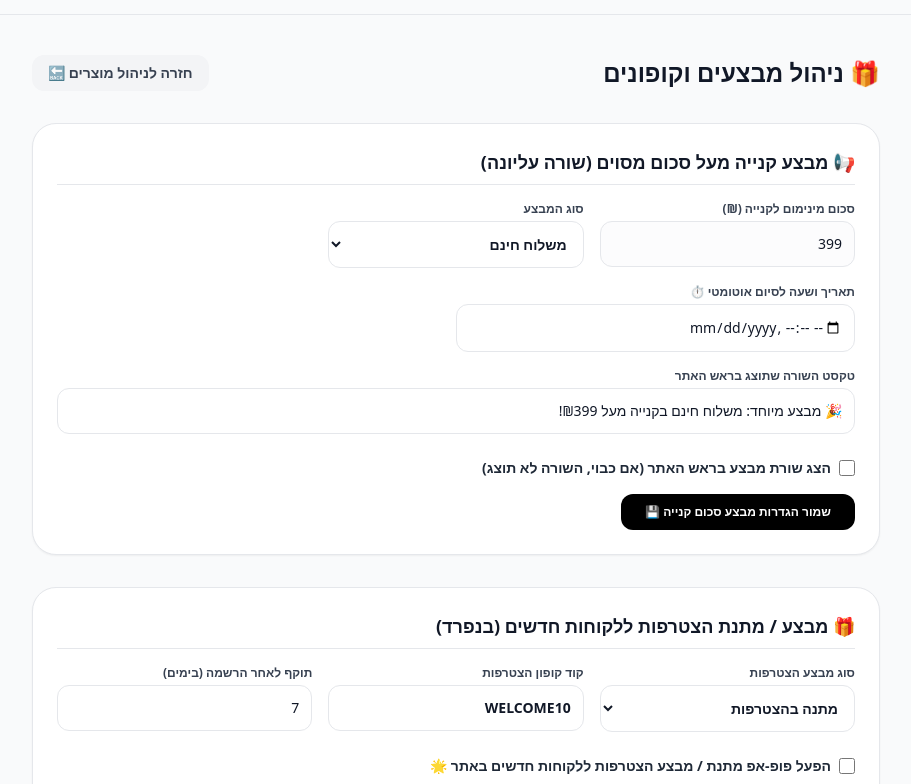
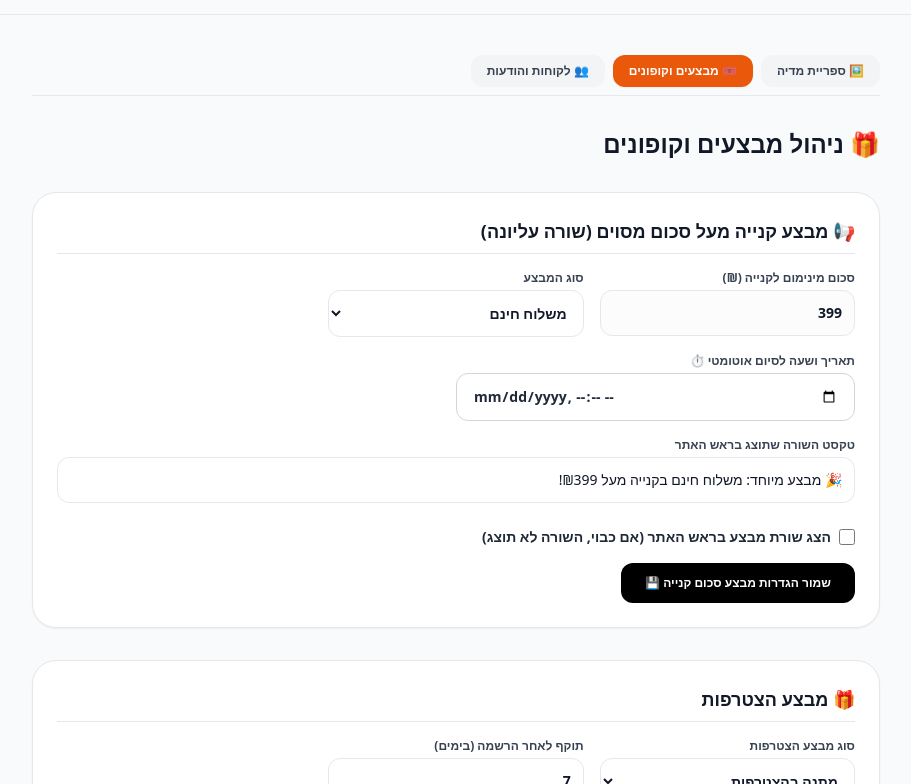
Before and after one commit to myphone3/My-phone-, a Next.js app: page /admin/coupons in a window 1280 px wide. Shown: the part 256-1040 px from the top of the page, without its empty margins (184-1095 px from the left). Built offline with nearby package versions, Linux system fonts and the light colour scheme; no server answers; the database is empty.

Commit message:
Update page.tsx

```diff
--- a/app/admin/coupons/page.tsx
+++ b/app/admin/coupons/page.tsx
@@ -19,11 +19,10 @@ export default function AdminCouponsPage() {
   const [thresholdBannerText, setThresholdBannerText] = useState('🎉 מבצע מיוחד: משלוח חינם בקנייה מעל ₪399!');
   const [announcementEndTime, setAnnouncementEndTime] = useState('');
 
-  // הגדרות מתנת / מבצע הצטרפות נפרד ללקוחות חדשים
+  // הגדרות מבצע הצטרפות
   const [welcomeActive, setWelcomeActive] = useState(false);
   const [welcomeType, setWelcomeType] = useState('מתנה'); // מתנה או אחוזים
   const [welcomeDiscountValue, setWelcomeDiscountValue] = useState('10');
-  const [welcomeCode, setWelcomeCode] = useState('WELCOME10');
   const [welcomeDaysValid, setWelcomeDaysValid] = useState('7');
 
   useEffect(() => {
@@ -55,7 +54,6 @@ export default function AdminCouponsPage() {
       if (settingsData.welcome_active !== undefined) setWelcomeActive(!!settingsData.welcome_active);
       if (settingsData.welcome_type) setWelcomeType(settingsData.welcome_type);
       if (settingsData.welcome_discount_value) setWelcomeDiscountValue(settingsData.welcome_discount_value);
-      if (settingsData.welcome_code) setWelcomeCode(settingsData.welcome_code);
       if (settingsData.welcome_days_valid) setWelcomeDaysValid(settingsData.welcome_days_valid);
     }
   };
@@ -109,7 +107,7 @@ export default function AdminCouponsPage() {
     if (error) {
       alert('שגיאה בשמירת הגדרות המבצע: ' + error.message);
     } else {
-      alert('הגדרות מבצע סכום קנייה עודכנו בהצלחה! ✨');
+      alert('הגדרות המבצע עודכנו בהצלחה! ✨');
       fetchData();
     }
   };
@@ -119,7 +117,6 @@ export default function AdminCouponsPage() {
       welcome_active: welcomeActive,
       welcome_type: welcomeType,
       welcome_discount_value: welcomeDiscountValue,
-      welcome_code: welcomeCode.trim().toUpperCase(),
       welcome_days_valid: Number(welcomeDaysValid) || 7
     };
 
@@ -135,9 +132,9 @@ export default function AdminCouponsPage() {
     }
 
     if (error) {
-      alert('שגיאה בשמירת מתנת הצטרפות: ' + error.message);
+      alert('שגיאה בשמירת מבצע הצטרפות: ' + error.message);
     } else {
-      alert('הגדרות מתנת/מבצע הצטרפות עודכנו בהצלחה! 🎁');
+      alert('הגדרות מבצע הצטרפות עודכנו בהצלחה! 🎁');
       fetchData();
     }
   };
@@ -149,17 +146,28 @@ export default function AdminCouponsPage() {
   };
 
   return (
-    <div className="max-w-4xl mx-auto p-6 space-y-8" dir="rtl">
-      <div className="flex justify-between items-center mb-6">
-        <h1 className="text-2xl font-black text-gray-900">🎁 ניהול מבצעים וקופונים</h1>
-        <Link href="/admin/products" className="bg-gray-100 hover:bg-gray-200 px-4 py-2 rounded-xl text-sm font-bold text-gray-700">
-          חזרה לניהול מוצרים 🔙
+    <div className="max-w-4xl mx-auto p-4 sm:p-6 space-y-8" dir="rtl">
+
+      {/* סרגל ניווט עליון בלשוניות */}
+      <div className="flex items-center gap-2 overflow-x-auto pb-2 border-b">
+        <Link href="/admin/media" className="bg-gray-100 hover:bg-gray-200 text-gray-700 px-4 py-2 rounded-xl text-xs font-bold shrink-0">
+          🖼️ ספריית מדיה
+        </Link>
+        <Link href="/admin/coupons" className="bg-orange-600 text-white px-4 py-2 rounded-xl text-xs font-bold shrink-0 shadow-sm">
+          🎟️ מבצעים וקופונים
+        </Link>
+        <Link href="/admin/customers" className="bg-gray-100 hover:bg-gray-200 text-gray-700 px-4 py-2 rounded-xl text-xs font-bold shrink-0">
+          👥 לקוחות והודעות
         </Link>
       </div>
 
-      {/* 1. מבצע סכום קנייה (משלוח חינם או הנחת אחוזים) */}
-      <div className="bg-white p-6 rounded-3xl shadow-sm border space-y-4">
-        <h2 className="text-lg font-black text-gray-900 border-b pb-2">📢 מבצע קנייה מעל סכום מסוים (שורה עליונה)</h2>
+      <div className="mb-2">
+        <h1 className="text-2xl font-black text-gray-900">🎁 ניהול מבצעים וקופונים</h1>
+      </div>
+
+      {/* 1. מבצע קנייה מעל סכום מסוים */}
+      <div className="bg-white p-5 sm:p-6 rounded-3xl shadow-sm border space-y-4">
+        <h2 className="text-base sm:text-lg font-black text-gray-900 border-b pb-2">📢 מבצע קנייה מעל סכום מסוים (שורה עליונה)</h2>
 
         <div className="grid grid-cols-1 md:grid-cols-3 gap-4">
           <div>
@@ -168,7 +176,7 @@ export default function AdminCouponsPage() {
               type="number"
               value={thresholdAmount}
               onChange={(e) => setThresholdAmount(e.target.value)}
-              className="w-full border p-3 rounded-xl text-sm bg-gray-50/50"
+              className="w-full border p-3 rounded-xl text-sm bg-gray-50/50 font-bold"
             />
           </div>
           <div>
@@ -198,12 +206,14 @@ export default function AdminCouponsPage() {
 
         <div>
           <label className="block text-xs font-bold text-gray-700 mb-1">תאריך ושעה לסיום אוטומטי ⏱️</label>
-          <input
-            type="datetime-local"
-            value={announcementEndTime}
-            onChange={(e) => setAnnouncementEndTime(e.target.value)}
-            className="w-full md:w-1/2 border p-3 rounded-xl text-sm bg-white font-medium text-right"
-          />
+          <div className="w-full md:w-1/2">
+            <input
+              type="datetime-local"
+              value={announcementEndTime}
+              onChange={(e) => setAnnouncementEndTime(e.target.value)}
+              className="w-full border border-gray-300 px-4 py-3 rounded-xl text-sm bg-white font-mono font-bold text-gray-800 shadow-2xs outline-none focus:border-orange-500"
+            />
+          </div>
         </div>
 
         <div>
@@ -213,7 +223,7 @@ export default function AdminCouponsPage() {
             value={thresholdBannerText}
             onChange={(e) => setThresholdBannerText(e.target.value)}
             placeholder="למשל: 🎉 מבצע מיוחד: משלוח חינם בקנייה מעל ₪399!"
-            className="w-full border p-3 rounded-xl text-sm"
+            className="w-full border p-3 rounded-xl text-sm font-medium"
           />
         </div>
 
@@ -232,15 +242,15 @@ export default function AdminCouponsPage() {
 
         <button
           onClick={handleSaveThresholdPromo}
-          className="bg-black text-white px-6 py-2.5 rounded-xl text-xs font-bold hover:bg-gray-800 transition cursor-pointer"
+          className="bg-black text-white px-6 py-3 rounded-xl text-xs font-bold hover:bg-gray-800 transition cursor-pointer"
         >
           שמור הגדרות מבצע סכום קנייה 💾
         </button>
       </div>
 
-      {/* 2. מתנת / מבצע הצטרפות נפרד ללקוחות חדשים */}
-      <div className="bg-white p-6 rounded-3xl shadow-sm border space-y-4">
-        <h2 className="text-lg font-black text-gray-900 border-b pb-2">🎁 מבצע / מתנת הצטרפות ללקוחות חדשים (בנפרד)</h2>
+      {/* 2. מבצע הצטרפות */}
+      <div className="bg-white p-5 sm:p-6 rounded-3xl shadow-sm border space-y-4">
+        <h2 className="text-base sm:text-lg font-black text-gray-900 border-b pb-2">🎁 מבצע הצטרפות</h2>
 
         <div className="grid grid-cols-1 md:grid-cols-3 gap-4">
           <div>
@@ -268,22 +278,12 @@ export default function AdminCouponsPage() {
           )}
 
           <div>
-            <label className="block text-xs font-bold text-gray-700 mb-1">קוד קופון הצטרפות</label>
-            <input
-              type="text"
-              value={welcomeCode}
-              onChange={(e) => setWelcomeCode(e.target.value)}
-              className="w-full border p-3 rounded-xl text-sm uppercase font-bold"
-            />
-          </div>
-
-          <div>
             <label className="block text-xs font-bold text-gray-700 mb-1">תוקף לאחר הרשמה (בימים)</label>
             <input
               type="number"
               value={welcomeDaysValid}
               onChange={(e) => setWelcomeDaysValid(e.target.value)}
-              className="w-full border p-3 rounded-xl text-sm bg-white"
+              className="w-full border p-3 rounded-xl text-sm bg-white font-bold"
             />
           </div>
         </div>
@@ -297,21 +297,21 @@ export default function AdminCouponsPage() {
             className="w-4 h-4 accent-black rounded cursor-pointer"
           />
           <label htmlFor="welcomeActive" className="text-sm font-bold text-gray-800 cursor-pointer">
-            הפעל פופ-אפ מתנת / מבצע הצטרפות ללקוחות חדשים באתר 🌟
+            הפעל פופ-אפ מבצע הצטרפות ללקוחות חדשים באתר 🌟
           </label>
         </div>
 
         <button
           onClick={handleSaveWelcomePromo}
-          className="bg-black text-white px-6 py-2.5 rounded-xl text-xs font-bold hover:bg-gray-800 transition cursor-pointer"
+          className="bg-black text-white px-6 py-3 rounded-xl text-xs font-bold hover:bg-gray-800 transition cursor-pointer"
         >
           שמור הגדרות הצטרפות 💾
         </button>
       </div>
 
-      {/* 3. הוספת קופון רגיל עם שדה שם */}
-      <div className="bg-white p-6 rounded-3xl shadow-sm border">
-        <h2 className="text-lg font-black text-gray-900 mb-4 border-b pb-2">➕ הוספת קופון חדש</h2>
+      {/* 3. הוספת קופון רגיל */}
+      <div className="bg-white p-5 sm:p-6 rounded-3xl shadow-sm border">
+        <h2 className="text-base sm:text-lg font-black text-gray-900 mb-4 border-b pb-2">➕ הוספת קופון חדש</h2>
         <form onSubmit={handleAddCoupon} className="space-y-4">
           <div className="grid grid-cols-1 md:grid-cols-4 gap-4">
             <div>
@@ -331,7 +331,7 @@ export default function AdminCouponsPage() {
                 type="text"
                 value={couponName}
                 onChange={(e) => setCouponName(e.target.value)}
-                placeholder="לדוגמה: קופון דניאל / מבצע חגים"
+                placeholder="לדוגמה: קופון דניאל"
                 className="w-full border p-3 rounded-xl text-sm"
               />
             </div>
```
